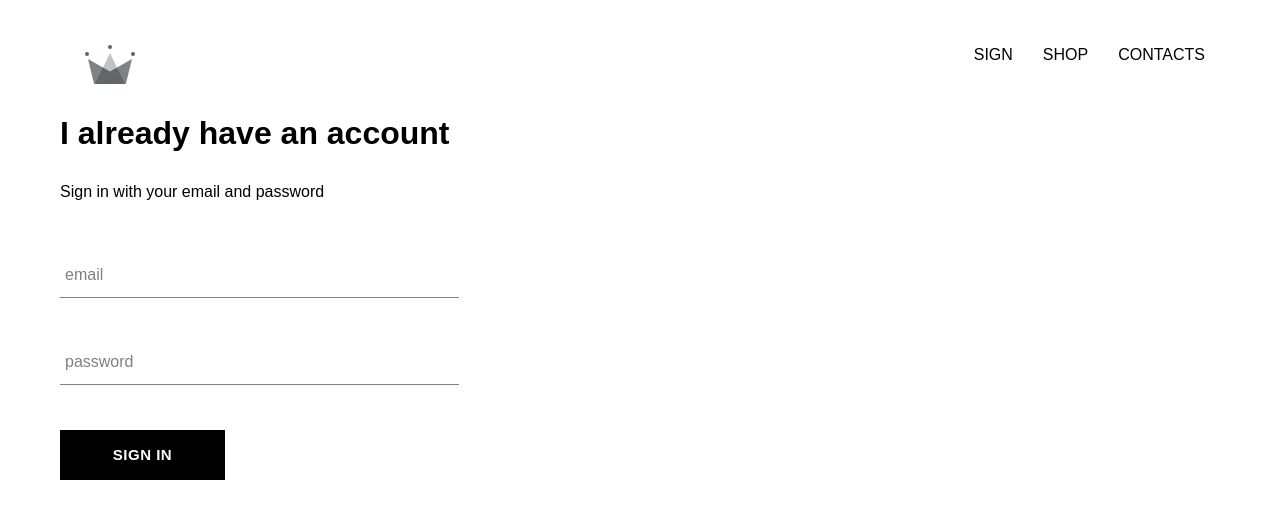
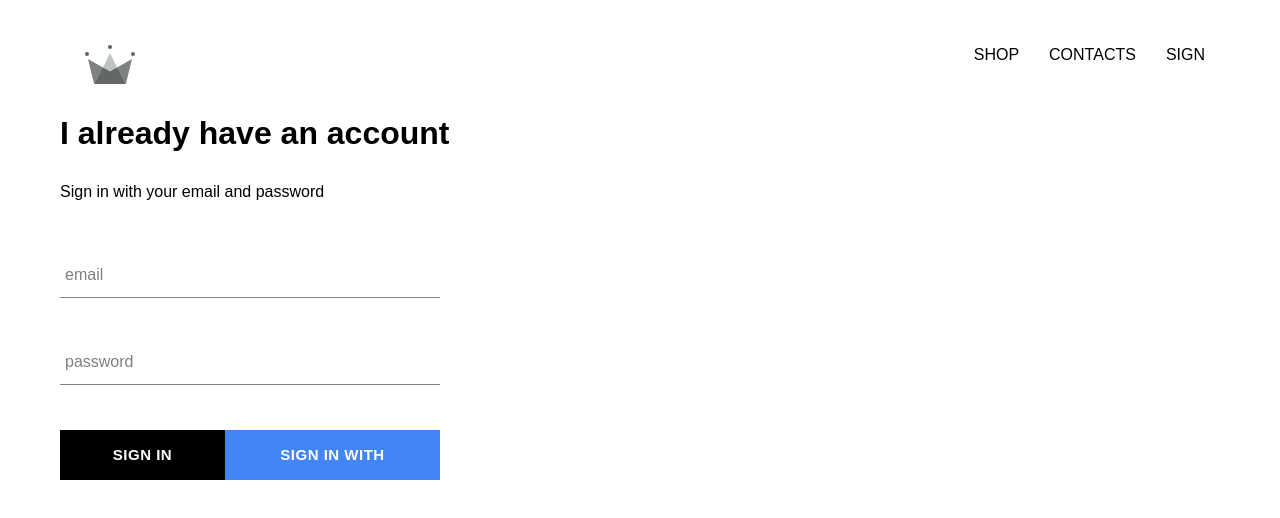
Before and after one commit to OlBob/e-clothing-store-1, a React (Create React App) app: page /signin in a window 1280 px wide. Shown: the top 518 px of the page. Built offline with nearby package versions, Linux system fonts and the light colour scheme; no server answers; a web font is replaced by a local one.

Commit message:
integrated firebase into application, added google auth to sign-in component

```diff
--- a/package.json
+++ b/package.json
@@ -6,6 +6,7 @@
 		"@testing-library/jest-dom": "^5.16.5",
 		"@testing-library/react": "^13.4.0",
 		"@testing-library/user-event": "^13.5.0",
+		"firebase": "^9.17.2",
 		"react": "^18.2.0",
 		"react-dom": "^18.2.0",
 		"react-router-dom": "^6.8.2",
--- a/src/App.css
+++ b/src/App.css
@@ -7,3 +7,7 @@
 	color: #000;
 	text-decoration: none;
 }
+
+* {
+	box-sizing: border-box;
+}
--- a/src/App.js
+++ b/src/App.js
@@ -7,10 +7,33 @@
 import ShopPage from './pages/shop/shop.component';
 import SignInAndSignUp from './pages/sign-in-and-sign-up/sign-in-and-sign-up.component';
 
-function App() {
+import { auth } from './firebase/firebase.utils';
+
+export default class App extends React.Component {
+  constructor() {
+    super();
+
+    this.state = {
+      currentUser: null
+    }
+  }
+
+  unsubscribeFromAuth = null
+
+  componentDidMount() {
+    this.unsubscribeFromAuth = auth.onAuthStateChanged(user => {
+      this.setState({ currentUser: user }, () => console.log(this.state))
+    })
+  }
+
+  componentWillUnmount() {
+    this.unsubscribeFromAuth();
+  }
+
+  render() {
     return (
       <>
-      <Header />
+        <Header currentUser={this.state.currentUser} />
         <Routes>
           <Route exact path='/' element={<HomePage />} />
           <Route path='shop' element={<ShopPage />} />
@@ -20,4 +43,4 @@
     );
   }
 
-export default App;
+}
--- a/src/components/custom-button/custom-button.component.jsx
+++ b/src/components/custom-button/custom-button.component.jsx
@@ -2,8 +2,8 @@
 
 import "./custom-button.sttyles.scss";
 
-const CustomButton = ({ children, ...otherProps }) => (
-  <button className='custom-button' {...otherProps}>
+const CustomButton = ({ children, isGoogleSignIn, ...otherProps }) => (
+  <button className={`${isGoogleSignIn ? 'google-sign-in' : ''} custom-button`} {...otherProps}>
     {children}
   </button>
 )
--- a/src/components/custom-button/custom-button.sttyles.scss
+++ b/src/components/custom-button/custom-button.sttyles.scss
@@ -19,4 +19,14 @@
 		color: black;
 		border: 1px solid black;
 	}
+
+	&.google-sign-in {
+		background-color: #4285f4;
+		color: white;
+
+		&:hover {
+			background-color: #357ae8;
+			border: none;
+		}
+	}
 }
--- a/src/components/header/header.component.jsx
+++ b/src/components/header/header.component.jsx
@@ -3,16 +3,23 @@
 import "./header.styles.scss";
 import { ReactComponent as Logo } from "../../assets/crown_logo.svg";
 
-const Header = () => {
+import { auth } from "../../firebase/firebase.utils";
+
+const Header = ({ currentUser }) => {
   return (
     <div className="header">
       <Link to="/" className="logo-container">
         <Logo className="logo" />
       </Link>
       <div className="options">
-        <Link to="signin" className="option">SIGN</Link>
         <Link to="shop" className="option">SHOP</Link>
         <Link to="contacts" className="option">CONTACTS</Link>
+        {
+          currentUser ?
+            <div className="option" onClick={() => auth.signOut()}>SIGN OUT</div>
+            :
+            <Link to="signin" className="option">SIGN</Link>
+        }
       </div>
     </div>
   )
--- a/src/components/header/header.styles.scss
+++ b/src/components/header/header.styles.scss
@@ -20,6 +20,7 @@
 
 		.option {
 			padding: 10px 15px;
+			cursor: pointer;
 		}
 	}
 }
--- a/src/components/sign-in/sign-in.component.jsx
+++ b/src/components/sign-in/sign-in.component.jsx
@@ -3,6 +3,8 @@
 import FormInput from '../form-input/form-input.component';
 
 import "./sign-in.styles.scss"
+
+import { signInWithGoogle } from '../../firebase/firebase.utils';
 
 export default class SignIn extends React.Component {
   constructor(props) {
@@ -48,7 +50,10 @@
             label="password"
             value={password}
           />
-          <CustomButton type="submit">Sign In</CustomButton>
+          <div className='buttons'>
+            <CustomButton type="submit">Sign In</CustomButton>
+            <CustomButton onClick={signInWithGoogle} isGoogleSignIn>Sign In with Google</CustomButton>
+          </div>
         </form>
       </div>
     )
--- a/src/components/sign-in/sign-in.styles.scss
+++ b/src/components/sign-in/sign-in.styles.scss
@@ -1,9 +1,14 @@
 .sign-in {
-	width: 30vw;
+	width: 380px;
 	display: flex;
 	flex-direction: column;
 
 	.title {
 		margin: 10px 0;
 	}
+
+	.buttons {
+		display: flex;
+		justify-content: space-between;
+	}
 }
--- /dev/null
+++ b/src/firebase/firebase.utils.js
@@ -0,0 +1,35 @@
+// Import the functions you need from the SDKs you need
+import { initializeApp } from "firebase/app";
+// import { getAnalytics } from "firebase/analytics";
+
+// TODO: Add SDKs for Firebase products that you want to use
+// https://firebase.google.com/docs/web/setup#available-libraries
+
+// Your web app's Firebase configuration
+// For Firebase JS SDK v7.20.0 and later, measurementId is optional
+
+import { getAuth, signInWithPopup, GoogleAuthProvider } from 'firebase/auth';
+import { getFirestore } from 'firebase/firestore';
+
+const firebaseConfig = {
+  apiKey: "AIzaSyBs0x6V9Z1bCkaojn3taej89uyoPkdxxKM",
+  authDomain: "e-clothingstore-1-db.firebaseapp.com",
+  projectId: "e-clothingstore-1-db",
+  storageBucket: "e-clothingstore-1-db.appspot.com",
+  messagingSenderId: "1055871133515",
+  appId: "1:1055871133515:web:5ba5f38380e7578337aace",
+  measurementId: "G-MMDE2DV325"
+};
+
+// Initialize Firebase
+const app = initializeApp(firebaseConfig);
+// const analytics = getAnalytics(app);
+
+export const auth = getAuth(app);
+export const firestore = getFirestore(app);
+
+const provider = new GoogleAuthProvider();
+provider.setCustomParameters({ propmt: 'select_account' });
+
+export const signInWithGoogle = () => signInWithPopup(auth, provider);
+export default app;
```
Also changed, not shown: 1 other file (tests, documents, lock files or other folders). Lines whose indentation alone changed are shown as unchanged.
